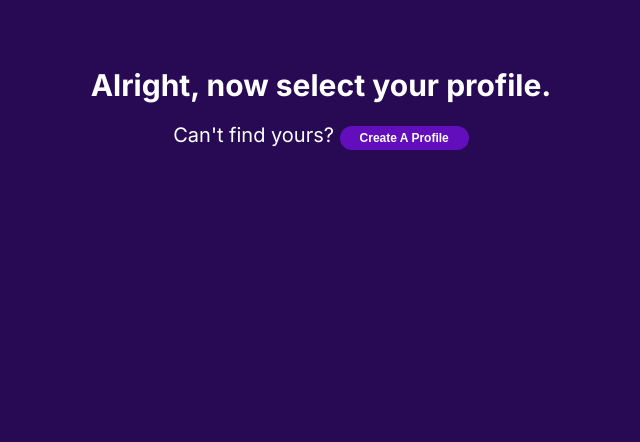
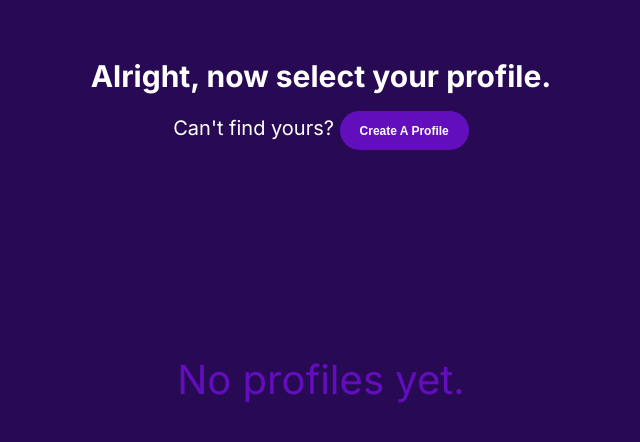
Before and after one commit to israeljuri/spelt, a React (Create React App) app: page /select-profile in a window 1280 px wide. Shown: the top 442 px of the page, without its empty margins (319-959 px from the left). Built offline with nearby package versions, Linux system fonts and the light colour scheme.

Commit message:
Refactor Select-Profile & button style

```diff
--- a/src/components/pages/home/index.jsx
+++ b/src/components/pages/home/index.jsx
@@ -14,7 +14,7 @@ class Home extends Component {
               <a href="/" className="banner__logo">
                 SPELT,
               </a>
-              <h2 className="banner__subheading">A Word dictation game.</h2>
+              <h2 className="banner__subheading">A word dictation game.</h2>
               <h1 className="banner__heading">
                 Practice spelling common and often misspelled english words.
               </h1>
--- a/src/components/pages/select/index.jsx
+++ b/src/components/pages/select/index.jsx
@@ -46,6 +46,9 @@ class Select extends Component {
               </p>
             </header>
             <div className="select__profiles">
+              {this.state.users.length === 0 && (
+                <h4 className="select__info">No profiles yet.</h4>
+              )}
               {this.state.users.map((user) => (
                 <article
                   className="select__card"
@@ -68,7 +71,7 @@ class Select extends Component {
                     <button
                       onClick={(event) => handleDelete(user)}
                       className="btn btn--small btn--danger">
-                      Delete
+                      Delete profile
                     </button>
                   </div>
                 </article>
--- a/src/components/pages/select/style.scss
+++ b/src/components/pages/select/style.scss
@@ -1,5 +1,6 @@
 .select {
   &__content {
+    min-height: 100vh;
     display: grid;
     text-align: center;
     padding: 0 2rem;
@@ -23,6 +24,7 @@
     grid-template-columns: repeat(3, 1fr);
     grid-gap: 3rem;
     grid-row-gap: 15rem;
+    position: relative;
   }
   &__card {
     transition: 0.2s;
@@ -54,6 +56,17 @@
   }
   &__name {
     font-size: 3.5rem;
+    font-weight: normal;
+    color: var(--color-secondary);
+  }
+  &__info {
+    position: absolute;
+    top: 30%;
+    left: 50%;
+    transform: translate(-50%, -50%);
+    text-align: center;
+    line-height: 1.2;
+    font-size: 4rem;
     font-weight: normal;
     color: var(--color-secondary);
   }
--- a/src/styles/global.scss
+++ b/src/styles/global.scss
@@ -47,6 +47,9 @@ em {
   height: 100%;
 }
 
+button {
+  padding: 1.25rem 2rem !important;
+}
 .btn {
   display: inline-flex;
   align-items: center;
```
